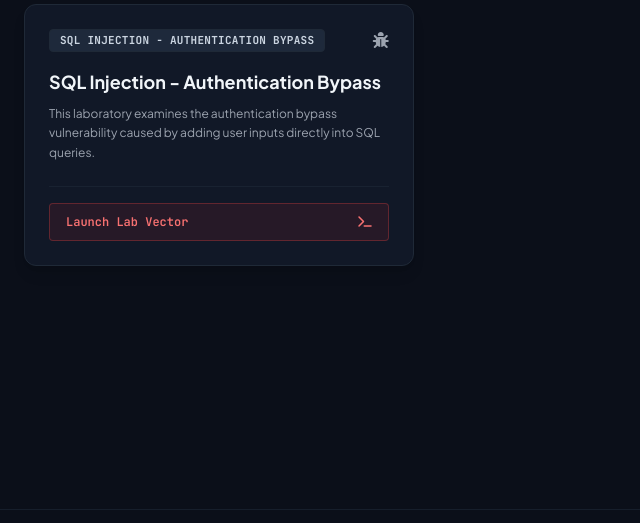
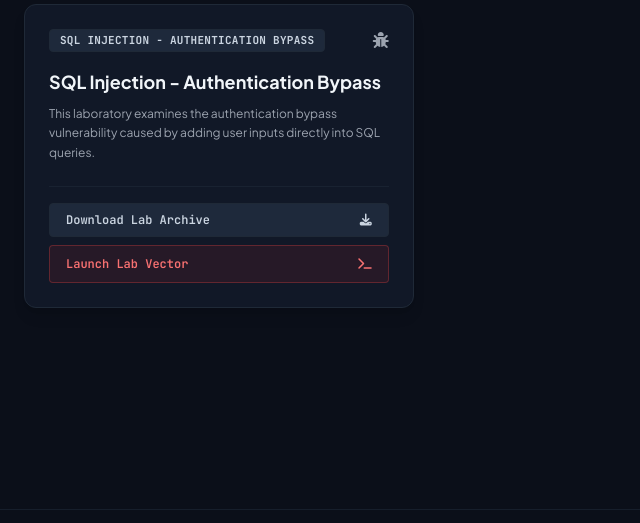
Before and after one commit to msalihberk/redpatch, a FastAPI app: page /modules?action=submodules&module=SQLi in a window 1280 px wide. Shown: the part 226-749 px from the top of the page, without its empty margins (0-640 px from the left). Run offline with FastAPI, Linux system fonts and the light colour scheme; parts of the project's set-up code (start-up, migrations or seed data) failed here and were passed over; some libraries are stand-ins or nearby versions.

Commit message:
Fixed bugs on download system

```diff
--- a/app/main.py
+++ b/app/main.py
@@ -186,6 +186,22 @@
         logger.warning("Lab launch failed for %s/%s: %s", module, lab_id, exc)
         raise HTTPException(status_code=503, detail=str(exc)) from exc
     return {"status": "success", "downloaded": downloaded, "loaded": loaded, "port": port}
+
+
+@app.post("/api/labs/{module}/{lab_id}/download")
+async def download_lab(module: str, lab_id: str):
+    """Cache the archive only; image loading and container startup remain explicit actions."""
+    get_manifest_lab(module, lab_id)
+    try:
+        _, _, downloaded = await run_in_threadpool(LabManager().download_lab, module, lab_id)
+    except RuntimeError as exc:
+        logger.warning("Lab download failed for %s/%s: %s", module, lab_id, exc)
+        raise HTTPException(status_code=503, detail=str(exc)) from exc
+    return {
+        "status": "success",
+        "downloaded": downloaded,
+        "message": "Lab archive downloaded." if downloaded else "Lab archive is already cached.",
+    }
 
 
 @app.post("/api/labs/{module}/{lab_id}/reset")
--- a/app/services/module_manager/lab_manager.py
+++ b/app/services/module_manager/lab_manager.py
@@ -1,6 +1,9 @@
 import json
 import os
 import subprocess
+import io
+import shutil
+import tarfile
 from pathlib import Path
 from app.core.config import Settings
 import requests
@@ -55,6 +58,43 @@
 
     def archive_path(self, lab: dict) -> Path:
         return self.ensure_archive_dir() / f"{lab['id']}.tar.gz"
+
+    def workspace_source_path(self, lab: dict) -> Path:
+        return self.ensure_archive_dir() / "workspaces" / lab["id"]
+
+    def extract_lab_workspace(self, lab: dict) -> Path:
+        """Extract the image package's /app source tree once for DockerService workspaces."""
+        destination = self.workspace_source_path(lab)
+        if (destination / "main.py").is_file():
+            return destination
+
+        temporary = destination.with_name(f"{destination.name}.part")
+        shutil.rmtree(temporary, ignore_errors=True)
+        try:
+            import docker
+            container = docker.from_env().containers.create(lab["image_tag"])
+            try:
+                stream, _ = container.get_archive("/app")
+                archive_data = b"".join(stream)
+            finally:
+                container.remove(force=True)
+
+            with tarfile.open(fileobj=io.BytesIO(archive_data)) as tar:
+                tar.extractall(temporary, filter="data")
+            extracted_app = temporary / "app"
+            if not (extracted_app / "main.py").is_file():
+                raise RuntimeError("The lab image does not contain an /app/main.py workspace.")
+            destination.parent.mkdir(parents=True, exist_ok=True)
+            shutil.rmtree(destination, ignore_errors=True)
+            extracted_app.replace(destination)
+        except (OSError, tarfile.TarError, Exception) as exc:
+            shutil.rmtree(temporary, ignore_errors=True)
+            if isinstance(exc, RuntimeError):
+                raise
+            raise RuntimeError(f"Lab workspace extraction failed: {exc}") from exc
+        finally:
+            shutil.rmtree(temporary, ignore_errors=True)
+        return destination
 
     def download_lab(self, module: str, lab_id: str) -> tuple[dict, Path, bool]:
         """Stream a package once into the local cache; never retain partial files."""
@@ -155,11 +195,13 @@
 
     def get_workspace_files(self, module_name, submodule_name, workspace_path=None):
         """Return editable files, hints, and configured solutions for one submodule."""
-        if not self.is_submodule_exist(submodule_name, module_name):
+        lab = self.get_lab_info(module_name, submodule_name)
+        if not lab:
             return None
 
-        entry = self.get_submodule_entry(submodule_name)
-        source_path = Path(entry["submodule_folder"])
+        source_path = self.workspace_source_path(lab)
+        if not source_path.is_dir():
+            return {"vulnerables": {}, "solutions": {}, "hints": {}}
         active_path = Path(workspace_path) if workspace_path else source_path
         config = self._load_json(source_path / "config.json")
         configured_hints = config.get("hints", {})
@@ -170,24 +212,21 @@
             configured_solutions = {}
 
         vulnerables, hints, solutions = {}, {}, {}
-        for filename, kind in entry["codes"].items():
-            entry_type = kind.get("type", "") if isinstance(kind, dict) else kind
-            if str(entry_type).lower() not in {"vulnerable", "vulnerables", "vuln"}:
+        for source_file in source_path.rglob("*.py"):
+            relative_path = source_file.relative_to(source_path)
+            if "__pycache__" in relative_path.parts or "solutions" in relative_path.parts:
                 continue
-
-            relative_path = self._relative_file_path(source_path, filename)
-            if relative_path is None:
-                continue
+            filename = relative_path.as_posix()
             active_file = active_path / relative_path
             vulnerables[filename] = self._read_file(
                 active_file if active_file.is_file() else source_path / relative_path
             )
 
-            file_hints = configured_hints.get(filename, [])
+            file_hints = configured_hints.get(relative_path.name, configured_hints.get(filename, []))
             if isinstance(file_hints, list):
                 hints[filename] = [hint for hint in file_hints if isinstance(hint, str)]
 
-            solution_path = configured_solutions.get(filename)
+            solution_path = configured_solutions.get(relative_path.name, configured_solutions.get(filename))
             if not isinstance(solution_path, str) or not solution_path:
                 continue
             candidate = (source_path / solution_path).resolve()
--- a/app/templates/modules.html
+++ b/app/templates/modules.html
@@ -102,7 +102,11 @@
                     </p>
                 </div>
 
-                <div class="pt-4 border-t border-brand-border/60">
+                <div class="pt-4 border-t border-brand-border/60 space-y-2">
+                    <button type="button" data-module="{{ module }}" data-lab-id="{{ sub.id }}" onclick="downloadLab(this)" class="w-full py-2 px-4 rounded bg-slate-800 hover:bg-slate-700 border border-brand-border text-slate-300 text-xs font-mono font-semibold transition-all flex items-center justify-between">
+                        <span>Download Lab Archive</span>
+                        <i class="fa-solid fa-download text-xs"></i>
+                    </button>
                     <a href="{{ url_for('workspace') }}?module={{ module }}&submodule={{ sub.id }}{% if mode %}&mode={{ mode }}{% endif %}" class="w-full py-2.5 px-4 rounded bg-red-600/10 hover:bg-red-600/20 border border-red-500/30 hover:border-red-500/60 text-red-400 text-xs font-mono font-semibold transition-all flex items-center justify-between group/btn">
                         <span>Launch Lab Vector</span>
                         <i class="fa-solid fa-terminal text-xs group-hover/btn:translate-x-1 transition-transform"></i>
@@ -184,5 +188,29 @@
         </div>
     </footer>
 
+    <script>
+        async function downloadLab(button) {
+            const { module, labId } = button.dataset;
+            const original = button.innerHTML;
+            button.disabled = true;
+            button.innerHTML = '<i class="fa-solid fa-circle-notch fa-spin"></i><span>Downloading...</span>';
+            try {
+                const response = await fetch(
+                    `/api/labs/${encodeURIComponent(module)}/${encodeURIComponent(labId)}/download`,
+                    { method: 'POST' }
+                );
+                const payload = await response.json();
+                if (!response.ok) throw new Error(payload.detail || 'Download failed.');
+                button.innerHTML = '<i class="fa-solid fa-check"></i><span>Archive Cached</span>';
+            } catch (error) {
+                button.innerHTML = '<i class="fa-solid fa-triangle-exclamation"></i><span>Download Failed</span>';
+                alert(error.message || 'The lab archive could not be downloaded.');
+                setTimeout(() => { button.innerHTML = original; button.disabled = false; }, 1800);
+                return;
+            }
+            button.disabled = false;
+        }
+    </script>
+
 </body>
 </html>
```
Also changed, not shown: app/templates/workspace.html (+5 -5 lines), app/labs/manifest.json, 1 other file.
